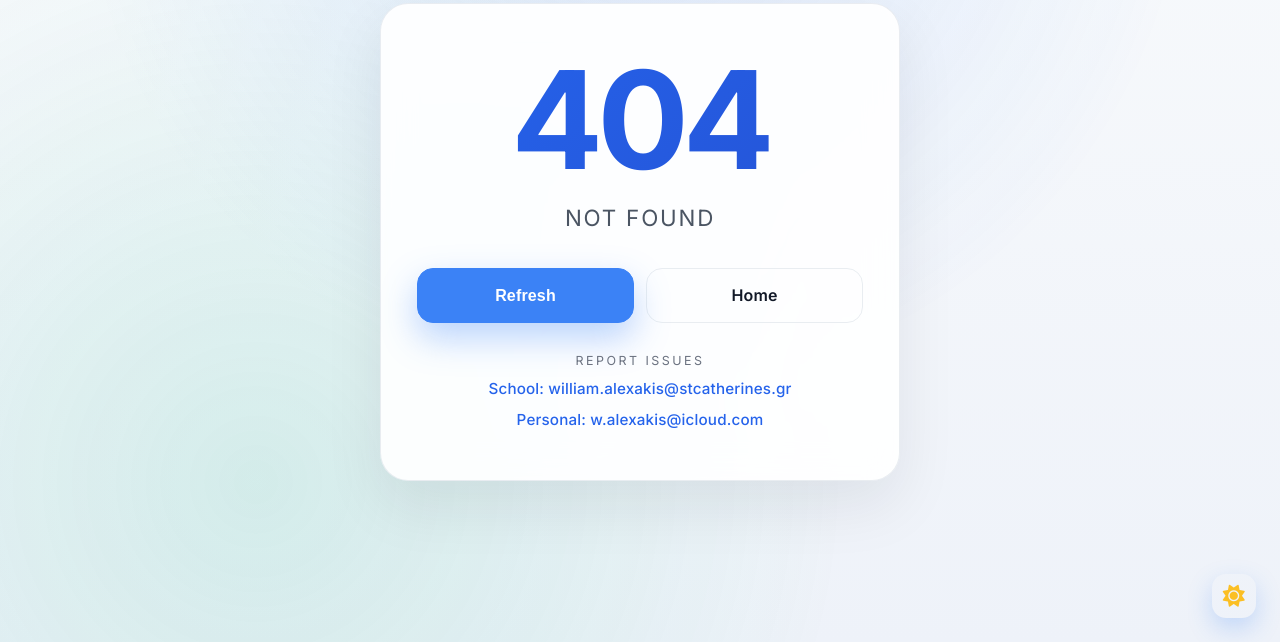
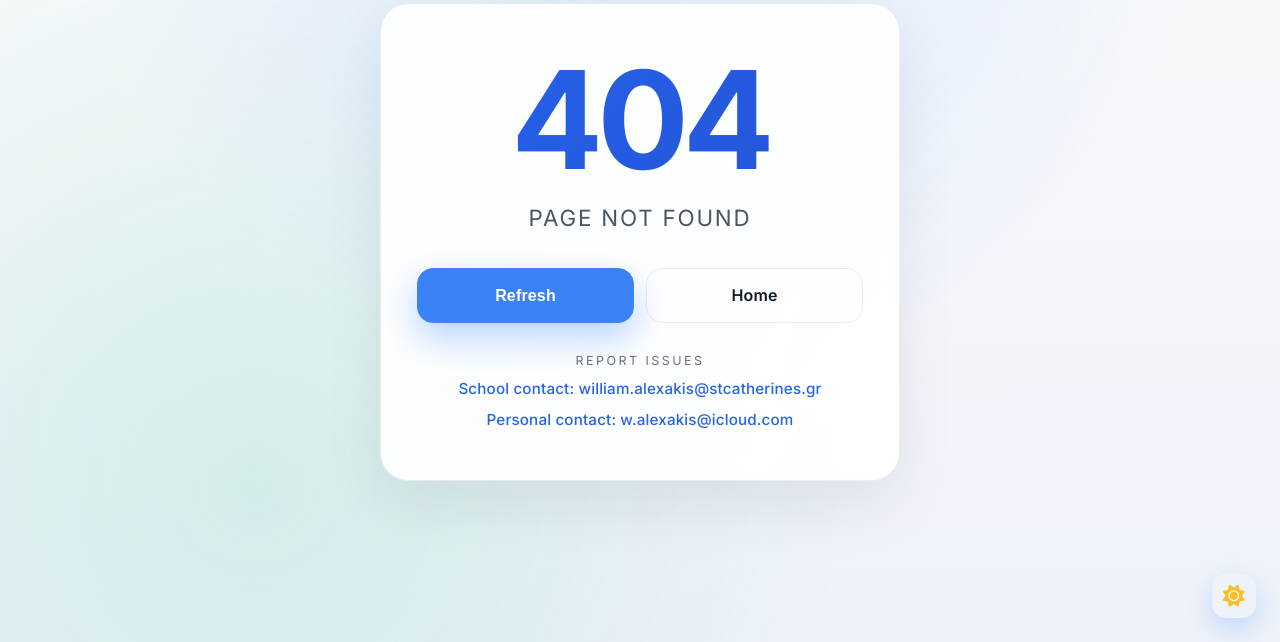
Before and after one commit to williamalexakis/stcats-ops, a Django app: template templates/404.html in a window 1280 px wide. Shown: the part 158-800 px from the top of the page. Run offline with Django 5.2, Linux system fonts and the light colour scheme; the template is opened without the code that fills it, so the values that code supplies are empty; parts of the project's set-up code (start-up, migrations or seed data) failed here and were passed over.

Commit message:
Fix: Adjust error page text

```diff
--- a/templates/404.html
+++ b/templates/404.html
@@ -6,4 +6,4 @@
 
 {% block error_code %}404{% endblock %}
 
-{% block error_message %}NOT FOUND{% endblock %}
+{% block error_message %}PAGE NOT FOUND{% endblock %}
--- a/templates/500.html
+++ b/templates/500.html
@@ -6,4 +6,4 @@
 
 {% block error_code %}500{% endblock %}
 
-{% block error_message %}SERVER ERROR{% endblock %}
+{% block error_message %}INTERNAL SERVER ERROR{% endblock %}
--- a/templates/error_base.html
+++ b/templates/error_base.html
@@ -1,8 +1,11 @@
 <!-- Copyright © William Alexakis. All Rights Reserved. Use governed by LICENSE file. -->
 
 {% load static %}
+
 <!doctype html>
+
 <html lang="en" data-theme="light">
+
 <head>
     <meta charset="utf-8">
     <meta name="viewport" content="width=device-width, initial-scale=1">
@@ -10,6 +13,7 @@
     <link rel="stylesheet" href="https://cdnjs.cloudflare.com/ajax/libs/font-awesome/6.5.1/css/all.min.css">
     <link rel="stylesheet" href="{% static 'css/main.css' %}">
 </head>
+
 <body class="error-page">
     <main class="error-page__panel" role="main">
         <p class="error-page__code">{% block error_code %}000{% endblock %}</p>
@@ -18,16 +22,20 @@
             <button type="button" class="error-page__button error-page__button--primary" onclick="window.location.reload()">Refresh</button>
             <a href="{% url 'home' %}" class="error-page__button error-page__button--ghost">Home</a>
         </div>
+
         <div class="error-page__report">
             <span class="error-page__report-label">Report issues</span>
-            <a href="mailto:william.alexakis@stcatherines.gr" class="error-page__report-link">School: william.alexakis@stcatherines.gr</a>
-            <a href="mailto:w.alexakis@icloud.com" class="error-page__report-link">Personal: w.alexakis@icloud.com</a>
+            <a href="mailto:william.alexakis@stcatherines.gr" class="error-page__report-link">School contact: william.alexakis@stcatherines.gr</a>
+            <a href="mailto:w.alexakis@icloud.com" class="error-page__report-link">Personal contact: w.alexakis@icloud.com</a>
         </div>
     </main>
+
     <button class="theme-toggle" onclick="toggleTheme()" aria-label="Toggle theme" title="Toggle theme">
         <span class="theme-icon-light">☀️</span>
         <span class="theme-icon-dark">🌙</span>
     </button>
+
     <script src="{% static 'js/theme.js' %}"></script>
 </body>
+
 </html>
```
